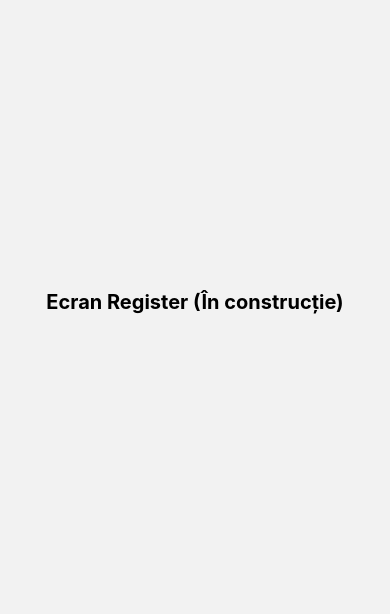
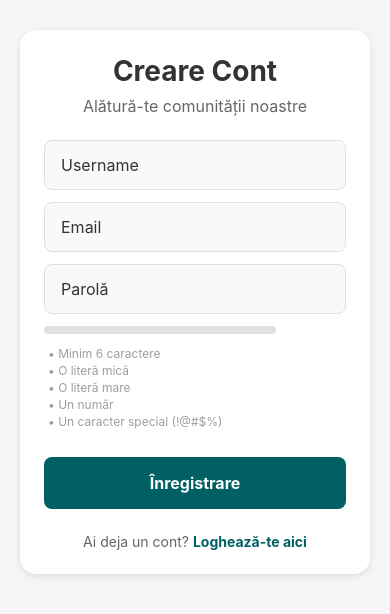
Before and after one commit to costinghiujan/daily-quotes, a React Native app in the folder frontend/: screen /Register in a window 390 px wide. Shown: the part 120-734 px from the top of the page. Built offline with nearby package versions, Linux system fonts and the light colour scheme.

Commit message:
feat(frontend): implement Register UI with regex validation and real-time password strength meter

```diff
--- a/frontend/src/screens/RegisterScreen.tsx
+++ b/frontend/src/screens/RegisterScreen.tsx
@@ -1,15 +1,173 @@
-import React from 'react';
-import { View, Text, StyleSheet } from 'react-native';
+import React, { useState, useEffect } from 'react';
+import {
+  View, Text, TextInput, TouchableOpacity, StyleSheet,
+  KeyboardAvoidingView, Platform, Keyboard, ScrollView
+} from 'react-native';
 
-export default function RegisterScreen() {
+export default function RegisterScreen({ navigation }: any) {
+  const [username, setUsername] = useState('');
+  const [email, setEmail] = useState('');
+  const [password, setPassword] = useState('');
+
+  const [usernameError, setUsernameError] = useState(false);
+  const [emailError, setEmailError] = useState(false);
+  const [passwordError, setPasswordError] = useState(false);
+
+  const [passwordStrength, setPasswordStrength] = useState(0);
+
+  useEffect(() => {
+    let score = 0;
+    if (password.length >= 6) score += 1;
+    if (/[a-z]/.test(password)) score += 1;
+    if (/[A-Z]/.test(password)) score += 1;
+    if (/[0-9]/.test(password)) score += 1;
+    if (/[^A-Za-z0-9]/.test(password)) score += 1;
+
+    setPasswordStrength(score);
+  }, [password]);
+
+  const isValidEmail = (emailText: string) => {
+    const emailRegex = /^[^\s@]+@[^\s@]+\.[^\s@]+$/;
+    return emailRegex.test(emailText);
+  };
+
+  const handleRegister = () => {
+    Keyboard.dismiss();
+    let isValid = true;
+
+    setUsernameError(false);
+    setEmailError(false);
+    setPasswordError(false);
+
+    if (!username.trim()) {
+      setUsernameError(true);
+      isValid = false;
+    }
+
+    if (!email.trim() || !isValidEmail(email)) {
+      setEmailError(true);
+      isValid = false;
+    }
+
+    if (!password.trim() || passwordStrength < 5) {
+      setPasswordError(true);
+      isValid = false;
+    }
+
+    if (isValid) {
+      console.log('Formular valid! Date pregătite pentru backend:', { username, email });
+    }
+  };
+
+  const strengthWidth = `${(passwordStrength / 5) * 100}%`;
+
+  const getStrengthColor = () => {
+    if (passwordStrength === 0) return '#e0e0e0';
+    if (passwordStrength <= 2) return '#ff4d4d';
+    if (passwordStrength <= 4) return '#ffa64d';
+    return '#33cc33';
+  };
+
+  const getStrengthLabel = () => {
+    if (passwordStrength === 0) return '';
+    if (passwordStrength <= 2) return 'Slabă';
+    if (passwordStrength <= 4) return 'Medie';
+    return 'Puternică';
+  };
+
   return (
-    <View style={styles.container}>
-      <Text style={styles.title}>Ecran Register (În construcție)</Text>
-    </View>
+    <KeyboardAvoidingView
+      behavior={Platform.OS === 'ios' ? 'padding' : 'height'}
+      style={styles.container}
+    >
+      <ScrollView contentContainerStyle={styles.scrollContent} keyboardShouldPersistTaps="handled">
+        <View style={styles.formContainer}>
+          <Text style={styles.title}>Creare Cont</Text>
+          <Text style={styles.subtitle}>Alătură-te comunității noastre</Text>
+
+          <TextInput
+            style={[styles.input, usernameError && styles.inputError]}
+            placeholder="Username"
+            value={username}
+            onChangeText={(t) => { setUsername(t); if (usernameError) setUsernameError(false); }}
+            autoCapitalize="none"
+          />
+          {usernameError && <Text style={styles.errorText}>Username-ul este obligatoriu.</Text>}
+
+          <TextInput
+            style={[styles.input, emailError && styles.inputError]}
+            placeholder="Email"
+            value={email}
+            onChangeText={(t) => { setEmail(t); if (emailError) setEmailError(false); }}
+            keyboardType="email-address"
+            autoCapitalize="none"
+          />
+          {emailError && <Text style={styles.errorText}>Introduceți un email valid.</Text>}
+
+          <TextInput
+            style={[styles.input, passwordError && styles.inputError]}
+            placeholder="Parolă"
+            value={password}
+            onChangeText={(t) => { setPassword(t); if (passwordError) setPasswordError(false); }}
+            secureTextEntry
+          />
+
+          <View style={styles.strengthContainer}>
+            <View style={styles.strengthBarBackground}>
+              <View style={[styles.strengthBarFill, { width: strengthWidth as any, backgroundColor: getStrengthColor() }]} />
+            </View>
+            <Text style={[styles.strengthLabel, { color: getStrengthColor() }]}>{getStrengthLabel()}</Text>
+          </View>
+
+          <View style={styles.rulesContainer}>
+            <Text style={password.length >= 6 ? styles.ruleMet : styles.ruleUnmet}>• Minim 6 caractere</Text>
+            <Text style={/[a-z]/.test(password) ? styles.ruleMet : styles.ruleUnmet}>• O literă mică</Text>
+            <Text style={/[A-Z]/.test(password) ? styles.ruleMet : styles.ruleUnmet}>• O literă mare</Text>
+            <Text style={/[0-9]/.test(password) ? styles.ruleMet : styles.ruleUnmet}>• Un număr</Text>
+            <Text style={/[^A-Za-z0-9]/.test(password) ? styles.ruleMet : styles.ruleUnmet}>• Un caracter special (!@#$%)</Text>
+          </View>
+          {passwordError && <Text style={styles.errorText}>Parola nu respectă toate regulile.</Text>}
+
+          <TouchableOpacity style={styles.button} onPress={handleRegister}>
+            <Text style={styles.buttonText}>Înregistrare</Text>
+          </TouchableOpacity>
+
+          <View style={styles.footer}>
+            <Text style={styles.footerText}>Ai deja un cont? </Text>
+            <TouchableOpacity onPress={() => navigation.navigate('Login')}>
+              <Text style={styles.link}>Loghează-te aici</Text>
+            </TouchableOpacity>
+          </View>
+        </View>
+      </ScrollView>
+    </KeyboardAvoidingView>
   );
 }
 
 const styles = StyleSheet.create({
-  container: { flex: 1, justifyContent: 'center', alignItems: 'center' },
-  title: { fontSize: 20, fontWeight: 'bold' }
+  container: { flex: 1, backgroundColor: '#f5f5f5' },
+  scrollContent: { flexGrow: 1, justifyContent: 'center', paddingVertical: 20 },
+  formContainer: { backgroundColor: '#fff', padding: 24, marginHorizontal: 20, borderRadius: 16, elevation: 4, shadowColor: '#000', shadowOffset: { width: 0, height: 2 }, shadowOpacity: 0.1, shadowRadius: 6 },
+  title: { fontSize: 28, fontWeight: 'bold', color: '#333', textAlign: 'center', marginBottom: 8 },
+  subtitle: { fontSize: 16, color: '#666', textAlign: 'center', marginBottom: 24 },
+
+  input: { backgroundColor: '#f9f9f9', borderWidth: 1, borderColor: '#e0e0e0', borderRadius: 8, paddingHorizontal: 16, paddingVertical: 14, fontSize: 16, marginBottom: 12, color: '#333' },
+  inputError: { borderColor: '#d32f2f', backgroundColor: '#ffebee' },
+  errorText: { color: '#d32f2f', fontSize: 12, marginTop: -8, marginBottom: 12, marginLeft: 4 },
+
+  strengthContainer: { flexDirection: 'row', alignItems: 'center', marginBottom: 12 },
+  strengthBarBackground: { flex: 1, height: 8, backgroundColor: '#e0e0e0', borderRadius: 4, overflow: 'hidden', marginRight: 10 },
+  strengthBarFill: { height: '100%', borderRadius: 4 },
+  strengthLabel: { fontSize: 12, fontWeight: 'bold', width: 60, textAlign: 'right' },
+
+  rulesContainer: { marginBottom: 16, paddingHorizontal: 4 },
+  ruleMet: { color: '#33cc33', fontSize: 12, marginBottom: 2 },
+  ruleUnmet: { color: '#9e9e9e', fontSize: 12, marginBottom: 2 },
+
+  button: { backgroundColor: '#006064', paddingVertical: 16, borderRadius: 8, alignItems: 'center', marginTop: 10 },
+  buttonText: { color: '#fff', fontSize: 16, fontWeight: 'bold' },
+
+  footer: { flexDirection: 'row', justifyContent: 'center', marginTop: 24 },
+  footerText: { color: '#666', fontSize: 14 },
+  link: { color: '#006064', fontSize: 14, fontWeight: 'bold' }
 });
```
